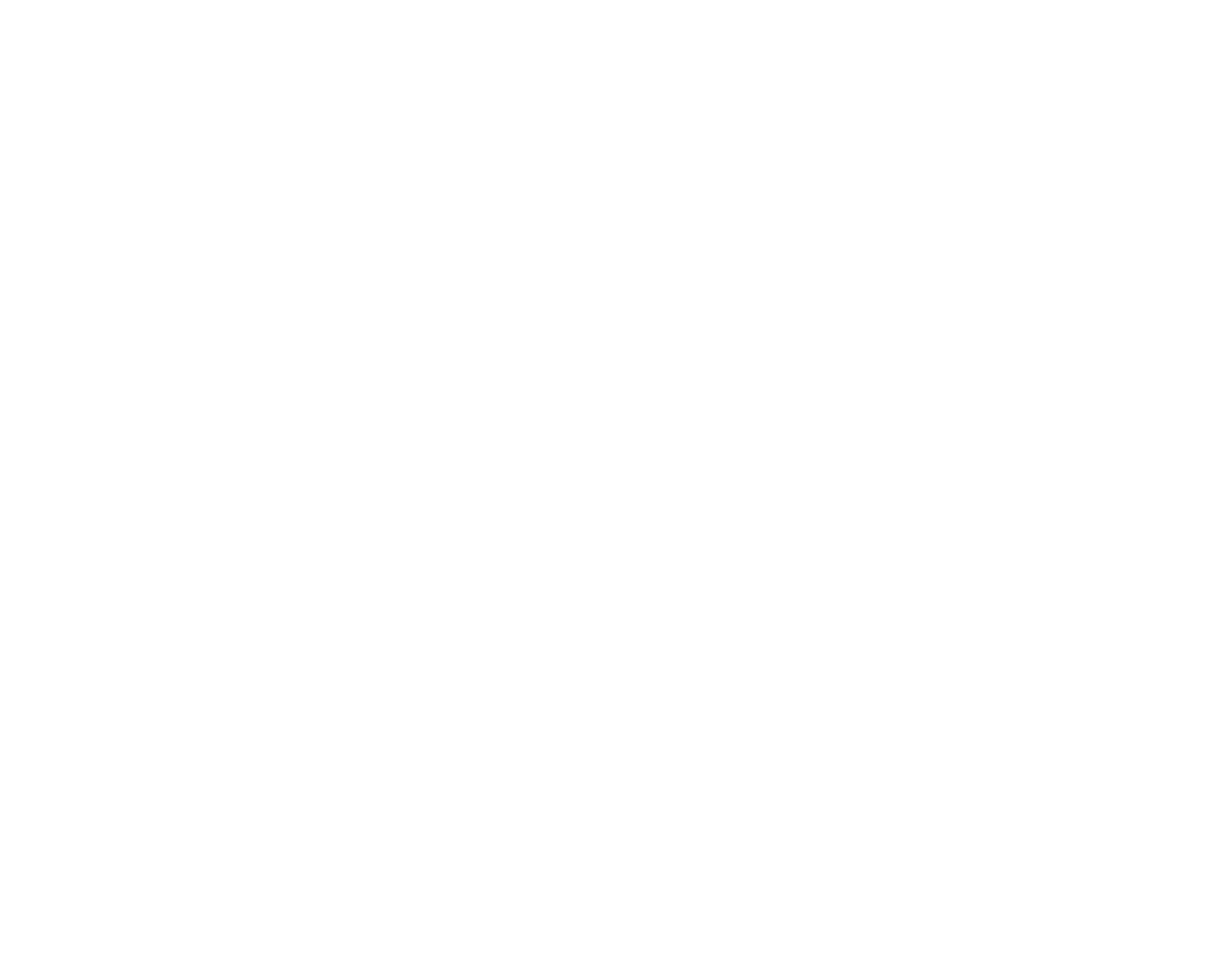
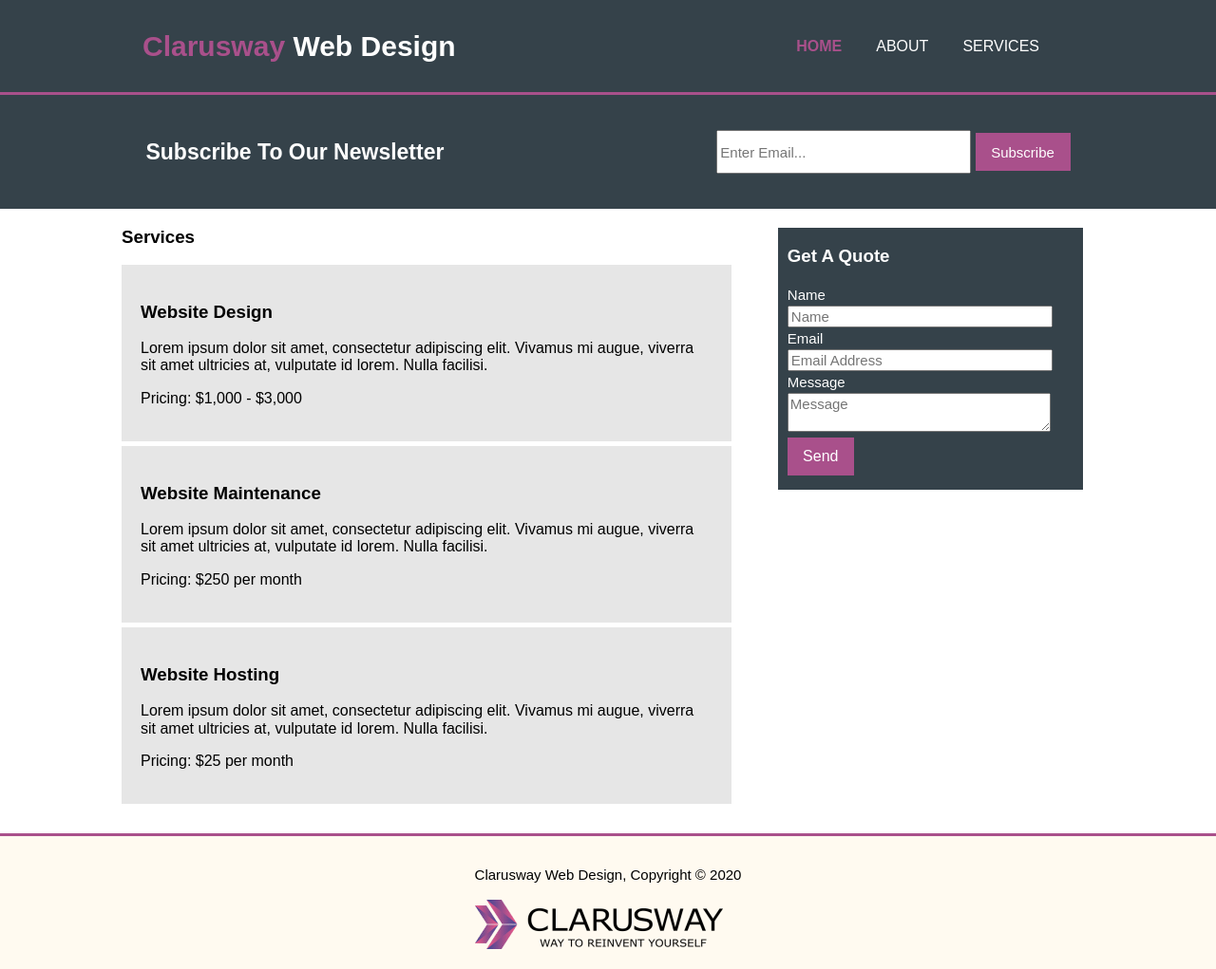
Before and after one commit to abdullahclarusway/Website_Page_Design_Project, a plain HTML site: page service.html in a window 1280 px wide. Shown: the whole page at 95% size. Before the commit the page ends 800 px from the top, so only its background shows below. Drawn offline with Linux system fonts and the light colour scheme.

Commit message:
The project is updated.

```diff
--- a/SASS/_header.scss
+++ b/SASS/_header.scss
@@ -6,25 +6,33 @@
     background-color: $primarycolor;
     align-items: center;
     border-bottom: 3px solid $secondarycolor;
+    box-sizing: border-box;
+
     &__left {
         margin-left: 130px;
+
         & p {
             color: white;
             font-size: 30px;
             line-height: 45px;
             font-weight: 700;
+
             & span {
                 color: $secondarycolor;
             }
         }
     }
+
     &__right {
         margin-right: 130px;
+
         &--navbar {
             display: flex;
             list-style-type: none;
+
             & li {
                 padding-right: 36px;
+
                 & a {
                     text-decoration: none;
                     text-transform: uppercase;
@@ -33,6 +41,7 @@
                     line-height: 24px;
                     color: white;
                 }
+
                 & a:hover {
                     text-decoration: none;
                     text-transform: uppercase;
@@ -41,7 +50,9 @@
                     line-height: 24px;
                     color: #ccc;
                 }
+
             }
+
             &-home {
                 color: $secondarycolor !important;
                 text-decoration: none;
@@ -50,9 +61,19 @@
                 font-size: 16px;
                 line-height: 24px;
             }
+
             &-home:hover {
                 color: #ccc !important;
+
             }
         }
     }
 }
+
+// a:active {
+//     color: blue;
+// }
+// a[tabindex]:focus {
+//     color:blue;
+//     outline: none;
+// }
--- a/SASS/_hero.scss
+++ b/SASS/_hero.scss
@@ -128,3 +128,53 @@
 
     }
 }
+// Service.html dosyası için hazırlandı.
+.section__service{
+    display: flex;
+    box-sizing: border-box;
+    align-items: flex-start;
+    &--left{
+        margin: 0 3% 2% 10%;
+        width: 100%;
+        & div{
+            width: 100%;
+            height: auto;
+            margin-bottom: 5px;
+            background-color: #E6E6E6;
+            padding: 20px;
+        }
+    }
+
+    &--right{
+        margin: 20px 140px 0px 50px;
+        padding: 0 10px;
+        color: #fff;
+        background-color: $primarycolor;
+        width: 50%;
+        & :nth-child(2){
+            width: 90%;
+            margin: 0 auto;
+        }
+
+        & #button{
+            width: 70px;
+            height: 40px;
+            background-color: #A9508B;
+            color: white;
+            border: none;
+            margin-bottom: 15px;
+
+        }
+            & label{
+                font-size: 15px;
+                line-height: 23px;
+                font-weight: 400;
+                font-family: Arial, Helvetica, sans-serif;
+            }
+
+
+    }
+
+
+
+}
--- a/service.html
+++ b/service.html
@@ -0,0 +1,85 @@
+<!DOCTYPE html>
+<html lang="en">
+
+<head>
+    <meta charset="UTF-8">
+    <meta name="viewport" content="width=device-width, initial-scale=1.0">
+    <title>Web Design</title>
+    <link rel="stylesheet" href="style.css">
+</head>
+
+<body>
+    <header class="header">
+        <div class="header__left">
+            <p><span>Clarusway</span> Web Design</p>
+        </div>
+        <div class="header__right">
+            <ul class="header__right--navbar">
+                <li><a href="./index.html" class="header__right--navbar-home">Home</a></li>
+                <li><a href="./about.html">About</a></li>
+                <li><a href="./service.html">Services</a></li>
+            </ul>
+        </div>
+    </header>
+
+    <section class="section__newsletter">
+        <div class="section__newsletter--subscribe">
+            <p>Subscribe To Our Newsletter</p>
+        </div>
+        <div class="section__newsletter--email">
+            <input type="email" name="email" class="section__newsletter--email-input" placeholder="Enter Email...">
+            <input type="button" value="Subscribe" class="section__newsletter--email-button">
+        </div>
+    </section>
+
+    <section class="section__service">
+        <div class="section__service--left">
+            <h3>Services</h3>
+            <div class="section__service--left-1">
+                <h3>Website Design</h3>
+                <p>Lorem ipsum dolor sit amet, consectetur adipiscing elit. Vivamus mi augue, viverra sit amet ultricies
+                    at, vulputate id lorem. Nulla facilisi.</p>
+                <p>Pricing: $1,000 - $3,000</p>
+            </div>
+            <div class="section__service--left-2">
+                <h3>Website Maintenance</h3>
+                <p>Lorem ipsum dolor sit amet, consectetur adipiscing elit. Vivamus mi augue, viverra sit amet ultricies
+                    at, vulputate id lorem. Nulla facilisi.</p>
+                <p>Pricing: $250 per month</p>
+            </div>
+            <div class="section__service--left-3">
+                <h3>Website Hosting</h3>
+                <p>Lorem ipsum dolor sit amet, consectetur adipiscing elit. Vivamus mi augue, viverra sit amet ultricies
+                    at, vulputate id lorem. Nulla facilisi.</p>
+                <p>Pricing: $25 per month</p>
+            </div>
+
+
+        </div>
+
+        <div class="section__service--right">
+            <h3>Get A Quote</h3>
+            <label for="name">Name <br> <input type="text" name="name" id="name" placeholder="Name"> </label><br>
+            <label for="email">Email <br> <input type="email" placeholder="Email Address"> </label><br>
+            <label for="message">Message <br> <textarea name="message" id="message" cols="30" rows="2"
+                    placeholder="Message"></textarea> </label><br>
+            <input type="button" id="button" value="Send">
+        </div>
+    </section>
+
+
+
+
+
+
+
+
+    <footer class="footer">
+        <div class="footer__container">
+            <p class="footer__p">Clarusway Web Design, Copyright © 2020</p>
+            <img src="./images/clarusway_logo.png" alt="Clarusway-Logo" class="footer__img">
+        </div>
+    </footer>
+</body>
+
+</html>
```
Also changed, not shown: about.html (+20 -6 lines), index.html (+8 -4 lines), style.css, 1 other file.
